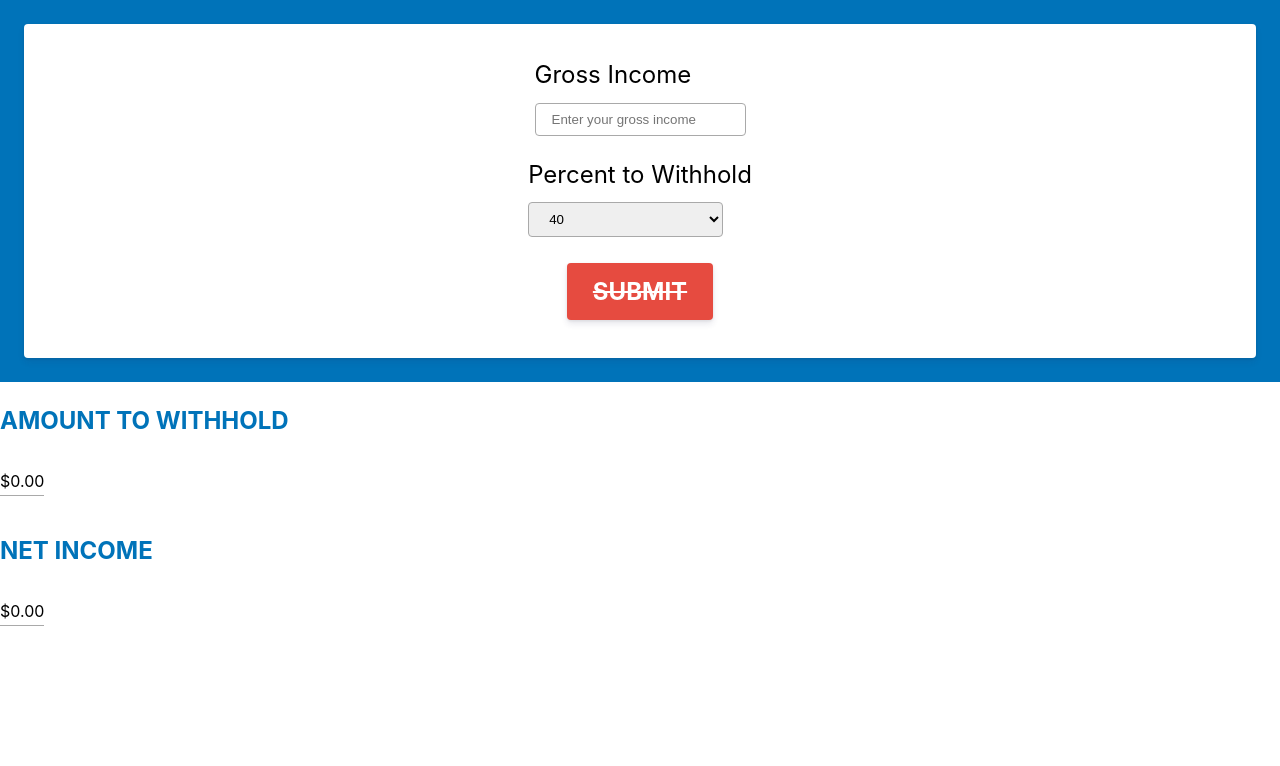
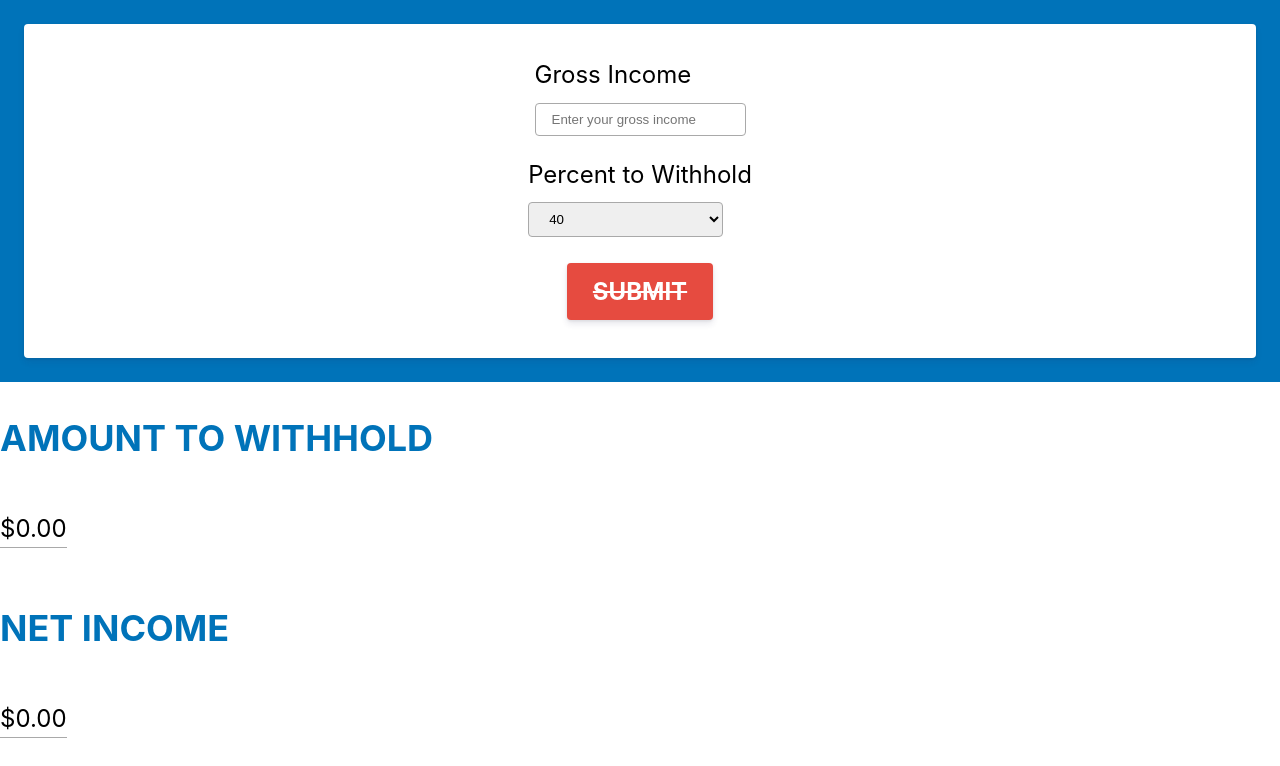
Before and after one commit to adriantoddross/set-aside, a React (Create React App) app: page / in a window 1280 px wide. Shown: the top 766 px of the page. Built offline with nearby package versions, Linux system fonts and the light colour scheme.

Commit message:
change font size across the app

```diff
--- a/src/Components/FormContainer.css
+++ b/src/Components/FormContainer.css
@@ -14,7 +14,6 @@
 
   display: flex;
   align-items: center;
-  font-size: calc(8px + 2vmin);
   flex-direction: column;
   justify-content: center;
   padding: 1.5rem;
--- a/src/Components/SetAside.css
+++ b/src/Components/SetAside.css
@@ -0,0 +1,3 @@
+.App {
+  font-size: calc(8px + 2vmin);
+}
```
